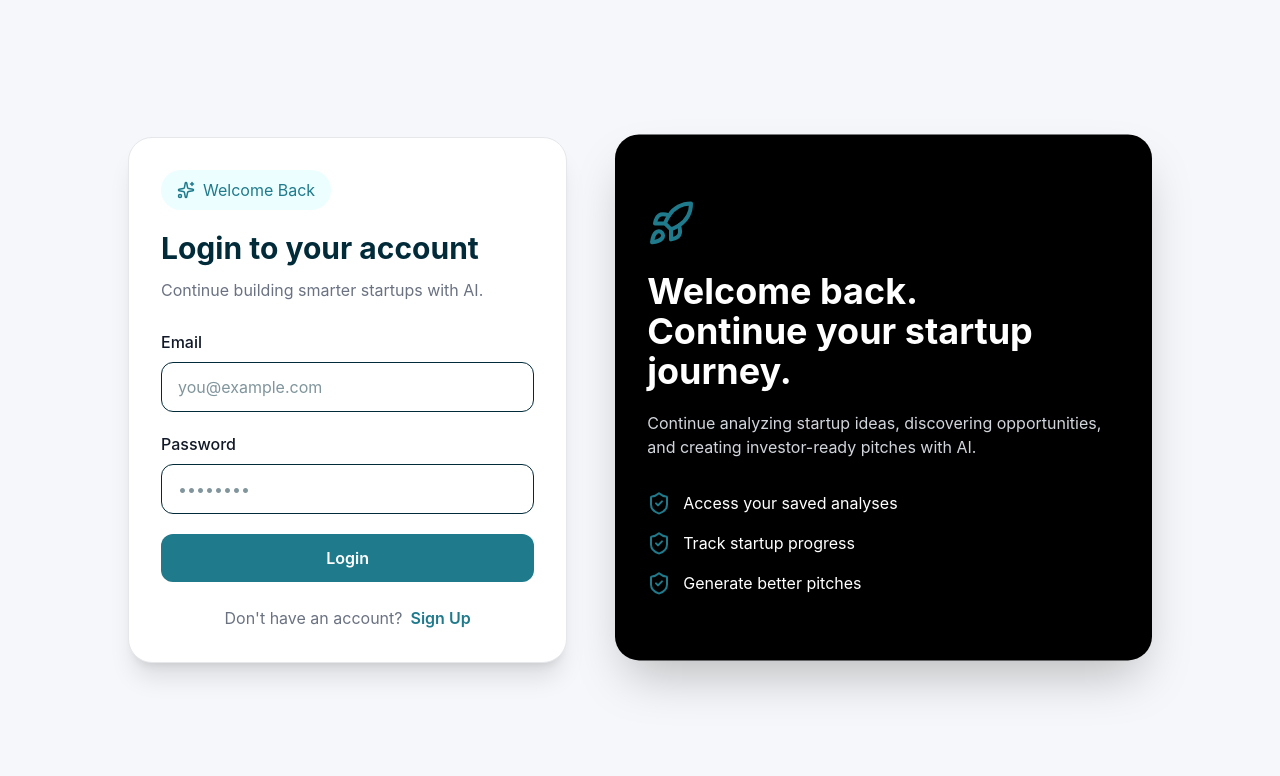
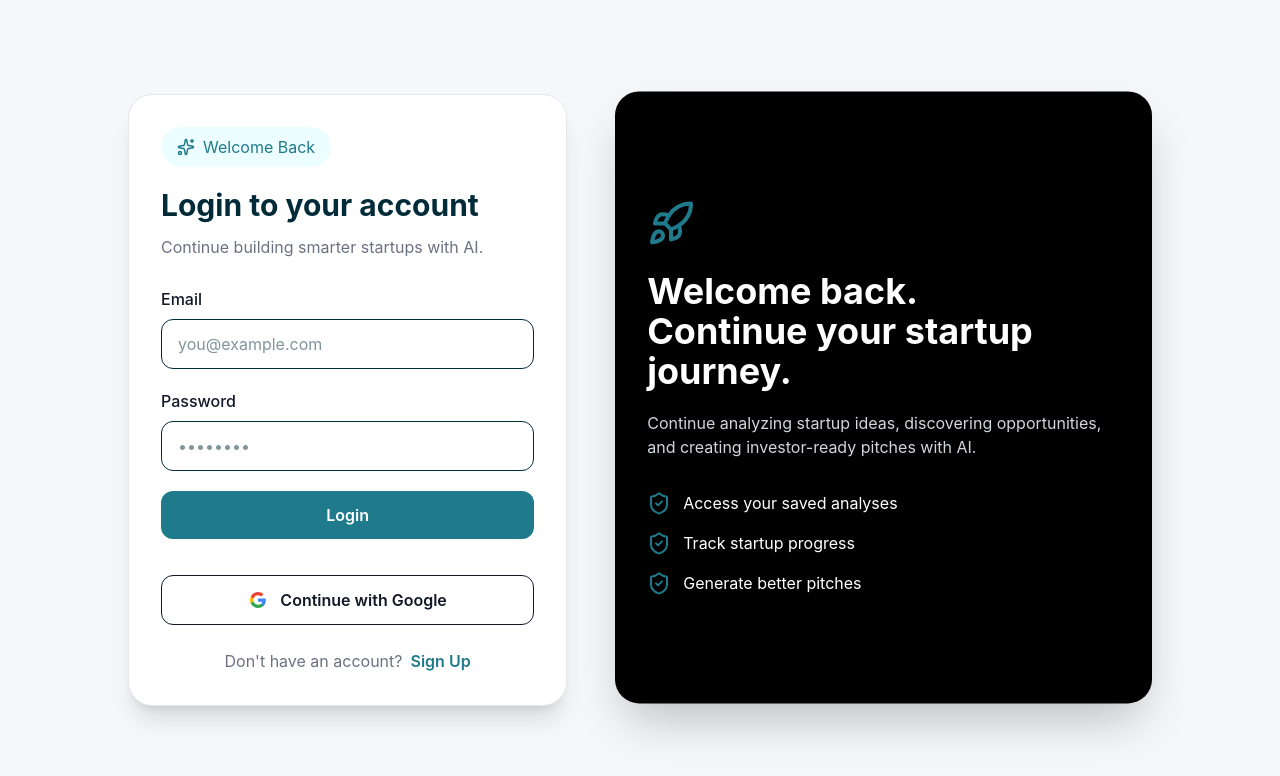
Before and after one commit to LimaDev001/PitchPilot, a React (Vite) app: page /login in a window 1280 px wide. Shown: the top 776 px of the page. Built offline with nearby package versions, Linux system fonts and the light colour scheme; no server answers.

Commit message:
Connect founder panel with user profiles

```diff
--- a/src/pages/Login/Login.jsx
+++ b/src/pages/Login/Login.jsx
@@ -42,6 +42,26 @@ return regex.test(email);
 
 
 
+async function handleGoogleLogin(){
+
+const {error}=await supabase.auth.signInWithOAuth({
+
+provider:"google",
+
+options:{
+redirectTo: window.location.origin + "/dashboard"
+}
+
+});
+
+
+if(error){
+
+setError(error.message);
+
+}
+
+}
 
 
 async function handleLogin(e){
@@ -647,6 +667,66 @@ loading
 
 </motion.button>
 
+<button
+
+type="button"
+
+onClick={handleGoogleLogin}
+
+className="
+w-full
+mt-4
+border
+py-3
+rounded-xl
+font-semibold
+transition
+flex
+items-center
+justify-center
+gap-3
+dark:border-white/30
+dark:text-white
+hover:bg-gray-100
+dark:hover:bg-white/10
+"
+
+>
+
+<svg
+width="20"
+height="20"
+viewBox="0 0 24 24"
+>
+
+<path
+fill="#4285F4"
+d="M21.35 12.23c0-.68-.06-1.34-.17-1.98H12v3.75h5.23a4.48 4.48 0 0 1-1.94 2.94v2.45h3.14c1.84-1.7 2.92-4.2 2.92-7.16z"
+/>
+
+<path
+fill="#34A853"
+d="M12 21.5c2.63 0 4.84-.87 6.46-2.36l-3.14-2.45c-.87.58-1.98.92-3.32.92-2.55 0-4.71-1.72-5.48-4.03H3.28v2.53A9.75 9.75 0 0 0 12 21.5z"
+/>
+
+<path
+fill="#FBBC05"
+d="M6.52 13.58a5.86 5.86 0 0 1 0-3.16V7.89H3.28a9.5 9.5 0 0 0 0 8.22l3.24-2.53z"
+/>
+
+<path
+fill="#EA4335"
+d="M12 6.39c1.43 0 2.72.49 3.73 1.46l2.8-2.8C16.83 3.5 14.63 2.5 12 2.5a9.75 9.75 0 0 0-8.72 5.39l3.24 2.53C7.29 8.11 9.45 6.39 12 6.39z"
+/>
+
+</svg>
+
+
+Continue with Google
+
+
+</button>
+
 
 
 
--- a/src/pages/Signup/Signup.jsx
+++ b/src/pages/Signup/Signup.jsx
@@ -37,7 +37,26 @@ return regex.test(email);
 
 
 
+async function handleGoogleSignup(){
 
+const {error}=await supabase.auth.signInWithOAuth({
+
+provider:"google",
+
+options:{
+redirectTo: window.location.origin + "/dashboard"
+}
+
+});
+
+
+if(error){
+
+setError(error.message);
+
+}
+
+}
 
 
 
@@ -340,8 +359,8 @@ className={`
 rounded-3xl
 shadow-xl
 border
-p-8
-max-w-lg
+p-4
+max-w-md
 w-full
 justify-self-center
 
@@ -765,6 +784,68 @@ loading
 
 
 
+<button
+
+type="button"
+
+onClick={handleGoogleSignup}
+
+className="
+
+w-full
+mt-4
+border
+py-3
+rounded-xl
+font-semibold
+transition
+flex
+items-center
+justify-center
+gap-3
+dark:border-white/30
+dark:text-white
+hover:bg-gray-100
+dark:hover:bg-white/10
+
+"
+
+>
+
+<svg
+width="20"
+height="20"
+viewBox="0 0 24 24"
+>
+
+<path
+fill="#4285F4"
+d="M21.35 12.23c0-.68-.06-1.34-.17-1.98H12v3.75h5.23a4.48 4.48 0 0 1-1.94 2.94v2.45h3.14c1.84-1.7 2.92-4.2 2.92-7.16z"
+/>
+
+<path
+fill="#34A853"
+d="M12 21.5c2.63 0 4.84-.87 6.46-2.36l-3.14-2.45c-.87.58-1.98.92-3.32.92-2.55 0-4.71-1.72-5.48-4.03H3.28v2.53A9.75 9.75 0 0 0 12 21.5z"
+/>
+
+<path
+fill="#FBBC05"
+d="M6.52 13.58a5.86 5.86 0 0 1 0-3.16V7.89H3.28a9.5 9.5 0 0 0 0 8.22l3.24-2.53z"
+/>
+
+<path
+fill="#EA4335"
+d="M12 6.39c1.43 0 2.72.49 3.73 1.46l2.8-2.8C16.83 3.5 14.63 2.5 12 2.5a9.75 9.75 0 0 0-8.72 5.39l3.24 2.53C7.29 8.11 9.45 6.39 12 6.39z"
+/>
+
+</svg>
+
+Continue with Google
+
+</button>
+
+
+
 
 </form>
 
```
